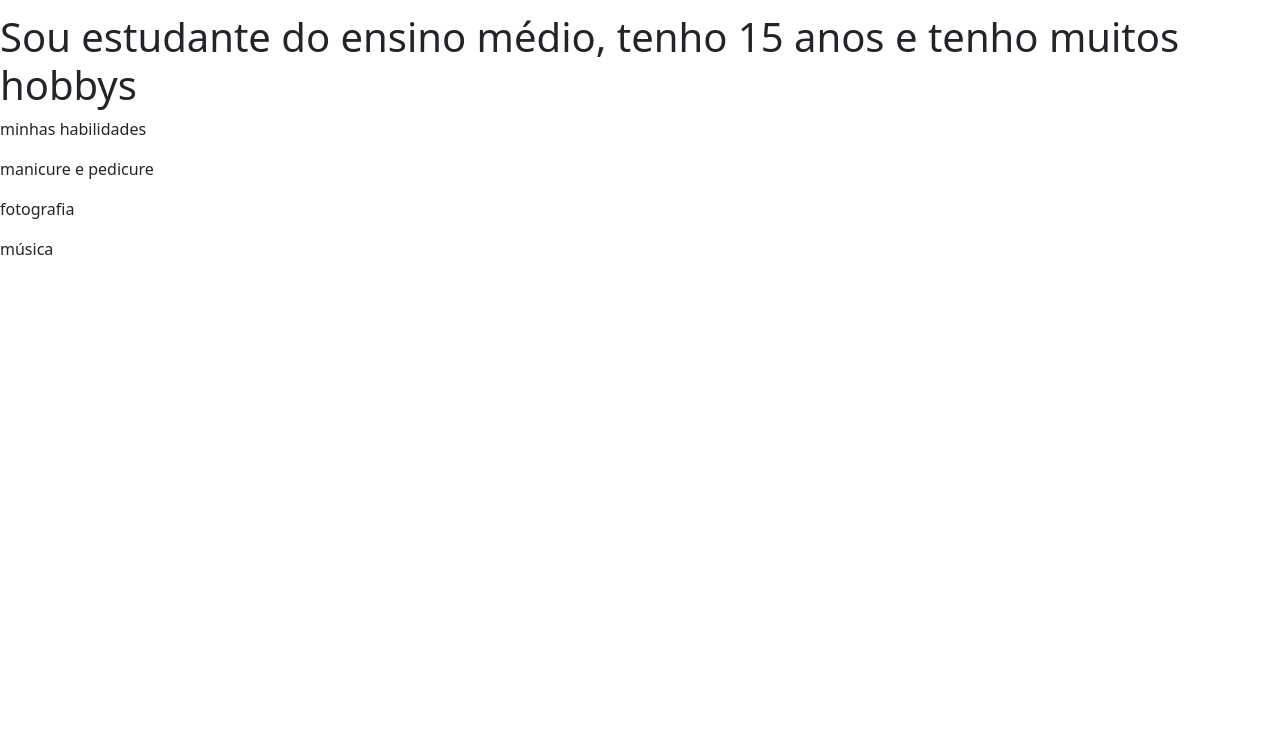
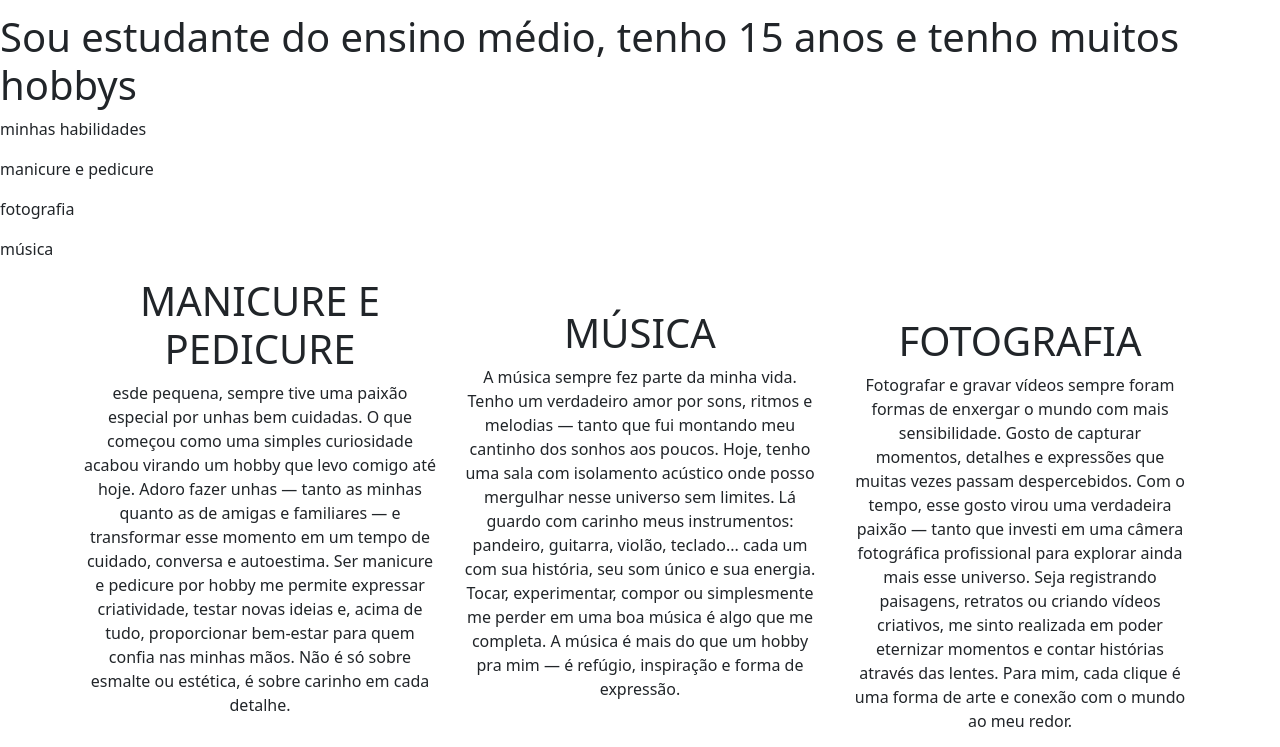
Before and after one commit to beleyk0/izabele, a plain HTML site: page index.html in a window 1280 px wide. Shown: the part 53-800 px from the top of the page. Drawn offline with nearby package versions, Linux system fonts and the light colour scheme.

Commit message:
Add files via upload

```diff
--- a/index.html
+++ b/index.html
@@ -8,7 +8,7 @@
     <title>Meu portfólio</title>
 </head>
 <body>
-    <img src="img/12040173-Photoroom.png" alt="avatar da izabele" srcset="">
+    <img src= "img/images-Photoroom.png" alt="avatar da izabele" srcset="">
     <p>Eu sou izabele</p>
     <h1>Sou estudante do ensino médio, tenho 15 anos e tenho muitos hobbys</h1>
     <p>minhas habilidades</p>
@@ -31,4 +31,31 @@
       crossorigin="anonymous"
     ></script>
   </body>
+  <div class="container text-center">
+    <div class="row">
+      <div class="col align-self-start">
+      <h1>MANICURE E PEDICURE</h1> <p>esde pequena, sempre tive uma paixão especial por unhas bem cuidadas. O que começou como uma simples curiosidade acabou virando um hobby que levo comigo até hoje. Adoro fazer unhas — tanto as minhas quanto as de amigas e familiares — e transformar esse momento em um tempo de cuidado, conversa e autoestima.
+
+        Ser manicure e pedicure por hobby me permite expressar criatividade, testar novas ideias e, acima de tudo, proporcionar bem-estar para quem confia nas minhas mãos. Não é só sobre esmalte ou estética, é sobre carinho em cada detalhe.</p>
+      </div>
+      <div class="col align-self-center">
+        <div class="row">
+          <div class="col align-self-start">
+          </div>
+        <h1>MÚSICA</h1>
+        </div>
+        A música sempre fez parte da minha vida. Tenho um verdadeiro amor por sons, ritmos e melodias — tanto que fui montando meu cantinho dos sonhos aos poucos. Hoje, tenho uma sala com isolamento acústico onde posso mergulhar nesse universo sem limites. Lá guardo com carinho meus instrumentos: pandeiro, guitarra, violão, teclado... cada um com sua história, seu som único e sua energia.
+
+Tocar, experimentar, compor ou simplesmente me perder em uma boa música é algo que me completa. A música é mais do que um hobby pra mim — é refúgio, inspiração e forma de expressão.
+      </div>
+      <div class="col align-self-end">
+        <H1>FOTOGRAFIA</H1>
+        <div class="container text-center">
+          <div class="row align-items-start">
+            <div class="col">
+              Fotografar e gravar vídeos sempre foram formas de enxergar o mundo com mais sensibilidade. Gosto de capturar momentos, detalhes e expressões que muitas vezes passam despercebidos. Com o tempo, esse gosto virou uma verdadeira paixão — tanto que investi em uma câmera fotográfica profissional para explorar ainda mais esse universo.
+
+              Seja registrando paisagens, retratos ou criando vídeos criativos, me sinto realizada em poder eternizar momentos e contar histórias através das lentes. Para mim, cada clique é uma forma de arte e conexão com o mundo ao meu redor.
+            </div>
+
 </html>
```
